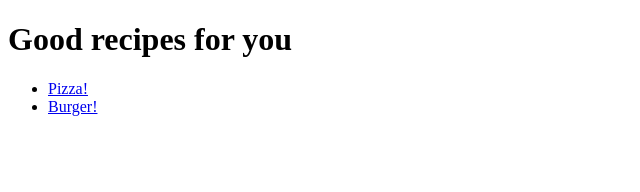
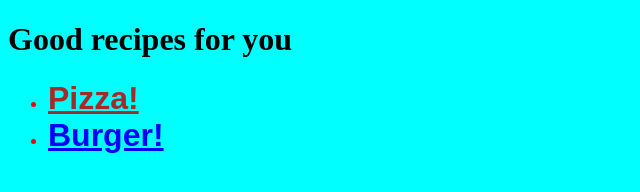
Before and after one commit to oguzhankartal/recipes, a plain HTML site: page index.html in a window 1280 px wide. Shown: the whole page, without its empty margins (0-640 px from the left). Drawn offline with Linux system fonts and the light colour scheme.

Commit message:
New style added

```diff
--- a/index.html
+++ b/index.html
@@ -4,13 +4,14 @@
     <meta charset="UTF-8">
     <meta http-equiv="X-UA-Compatible" content="IE=edge">
     <meta name="viewport" content="width=device-width, initial-scale=1.0">
+    <link rel="stylesheet" href="./style.css">
     <title>Document</title>
 </head>
 <body>
     <h1>Good recipes for you</h1>
     <ul>
-    <li><a href="./goodrecipes/pizza.html">Pizza!</a></li>
-    <li><a href="./goodrecipes/burger.html">Burger!</a></li>
+    <li><a href="./goodrecipes/pizza.html" class="pizza-link">Pizza!</a></li>
+    <li><a href="./goodrecipes/burger.html" class="burger-link">Burger!</a></li>
     </ul>
 </body>
 </html>
--- /dev/null
+++ b/style.css
@@ -0,0 +1,24 @@
+* {
+    background-color: aqua;
+}
+
+li {
+    color: red;
+    font-size: large;
+}
+
+a {
+    text-align: right;
+    font-family: sans-serif;
+    font-weight: bold;
+}
+
+.pizza-link {
+    color: brown;
+    font-size: 32px;
+}
+
+.burger-link {
+    color: blue;
+    font-size: 32px;
+}
```
